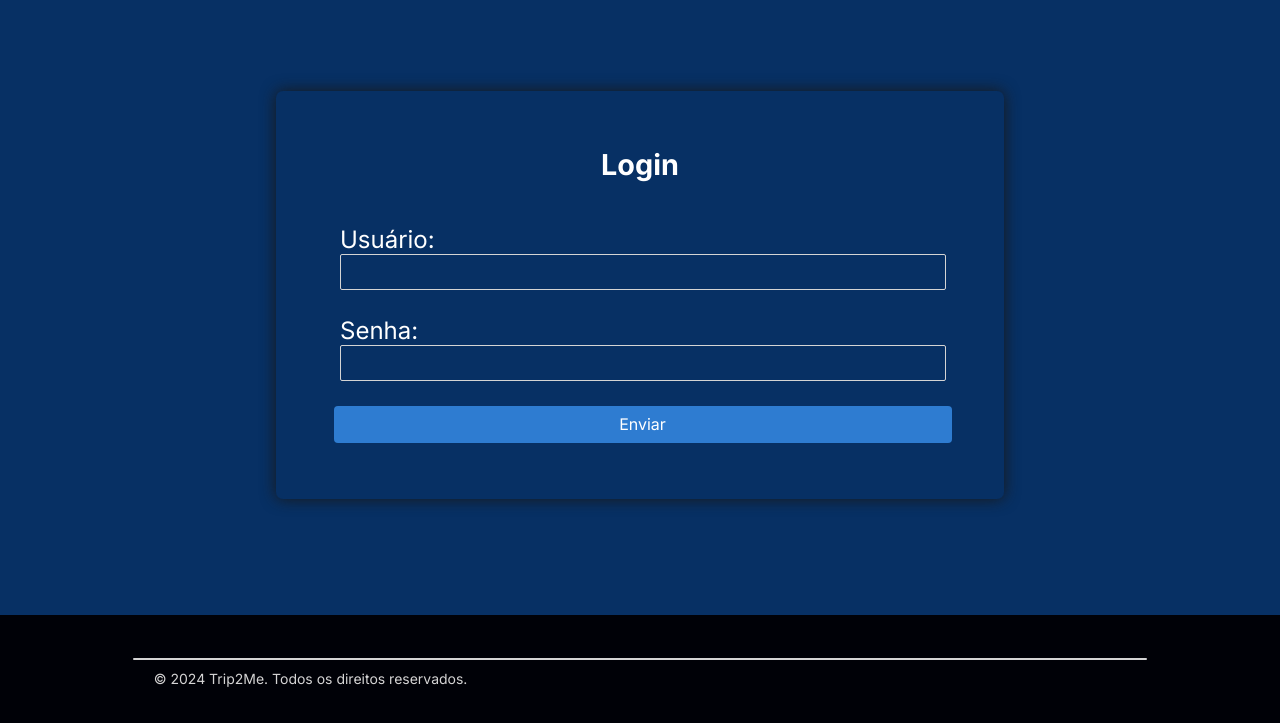
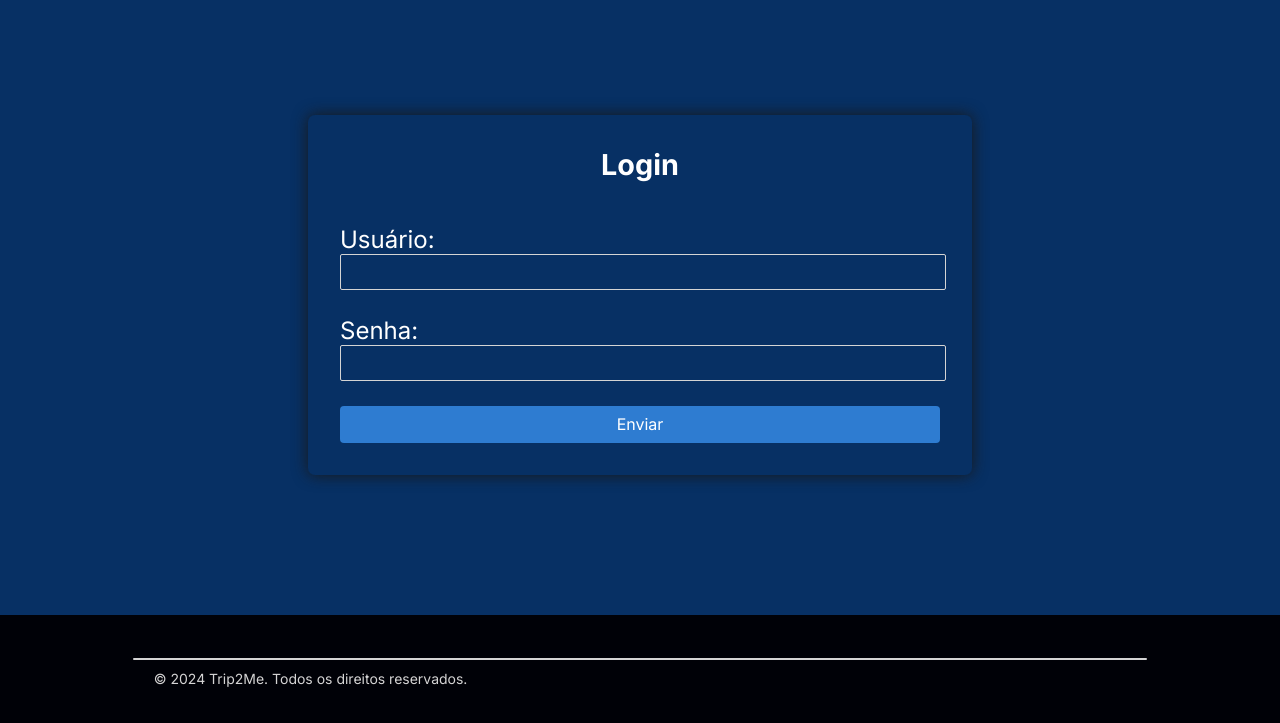
Before and after one commit to GabrielFAlves/Trip2mee, a React app in the folder web/: page /login in a window 1280 px wide. Shown: the part 127-850 px from the top of the page. Built offline with nearby package versions, Linux system fonts and the light colour scheme.

Commit message:
login232

```diff
--- a/web/src/components/loginForm/LoginForm.css
+++ b/web/src/components/loginForm/LoginForm.css
@@ -4,15 +4,15 @@
     flex-direction: column;
     align-items: center;
     justify-content: center;
-    height: 80vh;
+    min-height: 80vh; /* Usar min-height em vez de height para permitir que o conteúdo aumente conforme necessário */
     background-color: #292d31;
 }
 
 .title{
-    align-self: center;
     font-size: 1.8rem;
     margin-top: 0;
     margin-bottom: 1.5em;
+    text-align: center; /* Centralizar o texto */
 }
 
 .form{
@@ -21,7 +21,9 @@
     /* border: 2px solid #d4d4d4; */
     box-shadow: 0 0 15px #191919;
     border-radius: 7px;
-    padding: 3.5em 4em;
+    padding: 2em; /* Reduzir o padding para torná-lo mais compacto */
+    width: 90%; /* Definir uma largura máxima para o formulário */
+    max-width: 400px; /* Definir uma largura máxima para o formulário */
 }
 
 .label{
@@ -40,10 +42,8 @@
 }
 
 .button{
-    width: 103%;
-    margin-left: 5px;
+    width: 100%;
     font-size: 1rem;
-    align-self: center;
     background-color: #2E7CD1;
     height: 2.3rem;
     color: white;
--- a/web/src/components/signupForm/SignUpForm.css
+++ b/web/src/components/signupForm/SignUpForm.css
@@ -4,15 +4,16 @@
     flex-direction: column;
     align-items: center;
     justify-content: center;
-    height: 80vh;
+    min-height: 80vh;
     background-color: #073064;
+    padding: 0 1em; /* Adicionando padding nas laterais para evitar que o conteúdo fique muito próximo das bordas */
 }
 
 .title{
-    align-self: center;
     font-size: 1.8rem;
     margin-top: 0;
     margin-bottom: 1.5em;
+    text-align: center;
 }
 
 .form{
@@ -21,7 +22,9 @@
     /* border: 2px solid #d4d4d4; */
     box-shadow: 0 0 15px #191919;
     border-radius: 7px;
-    padding: 3.5em 4em;
+    padding: 2em; /* Reduzindo o padding para torná-lo mais compacto */
+    width: 100%; /* Alterando para largura total */
+    max-width: 400px; /* Definindo uma largura máxima para o formulário */
 }
 
 .label{
@@ -40,10 +43,8 @@
 }
 
 .button{
-    width: 103%;
-    margin-left: 5px;
+    width: 100%;
     font-size: 1rem;
-    align-self: center;
     background-color: #2E7CD1;
     height: 2.3rem;
     color: white;
```
